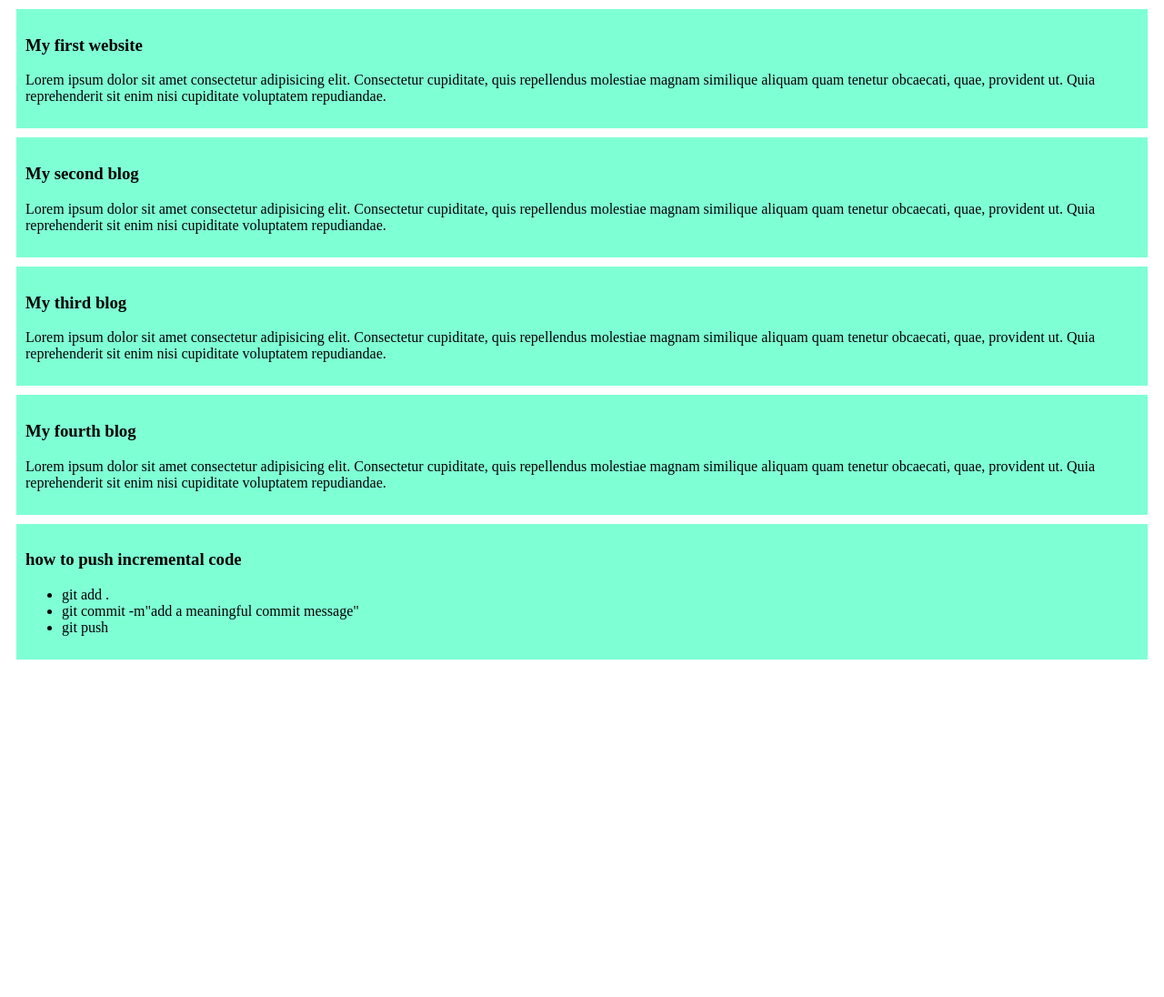
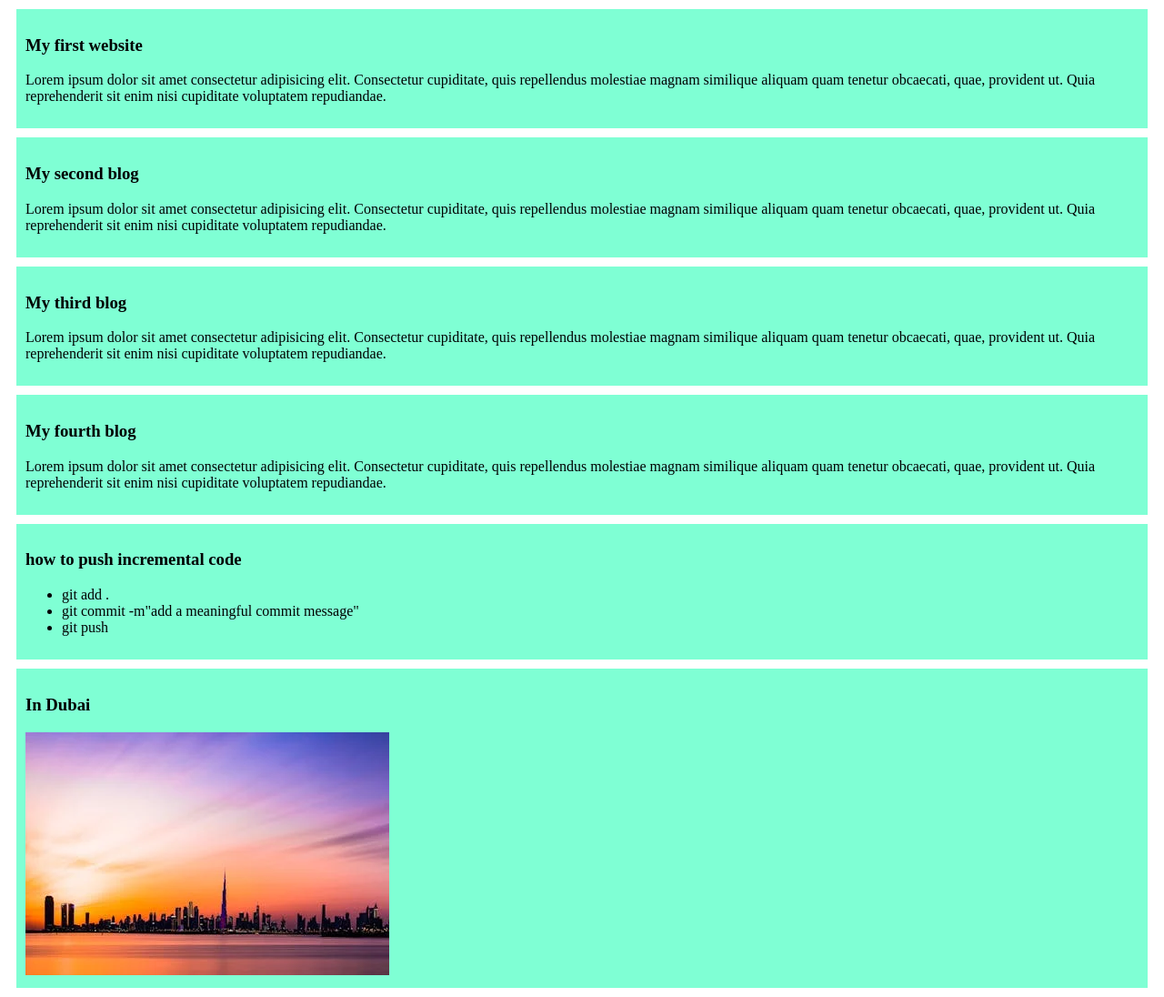
Before and after one commit to shehab99d/my-simple-website, a plain HTML site: page index.html in a window 1280 px wide. Shown: the whole page at 91% size. Before the commit the page ends 800 px from the top, so only its background shows below. Drawn offline with Linux system fonts and the light colour scheme.

Commit message:
added a picture of Dubai

```diff
--- a/index.html
+++ b/index.html
@@ -31,5 +31,9 @@
         <li>git push</li>
     </ul>
    </div>
+   <div>
+    <h3>In Dubai</h3>
+    <img src="images/pexels-photo-3629227.webp" alt="">
+   </div>
 </body>
 </html>
```
Also changed, not shown: images/pexels-photo-3629227.webp (added).
